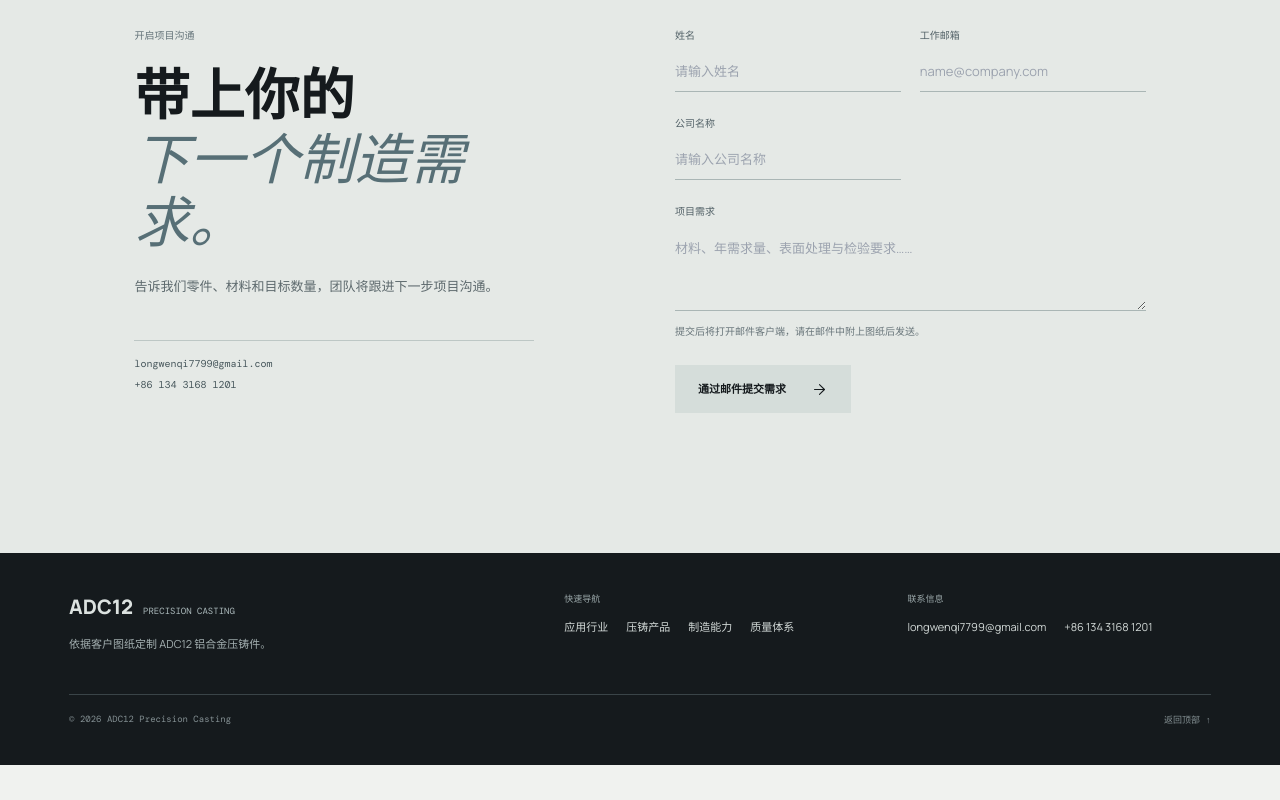
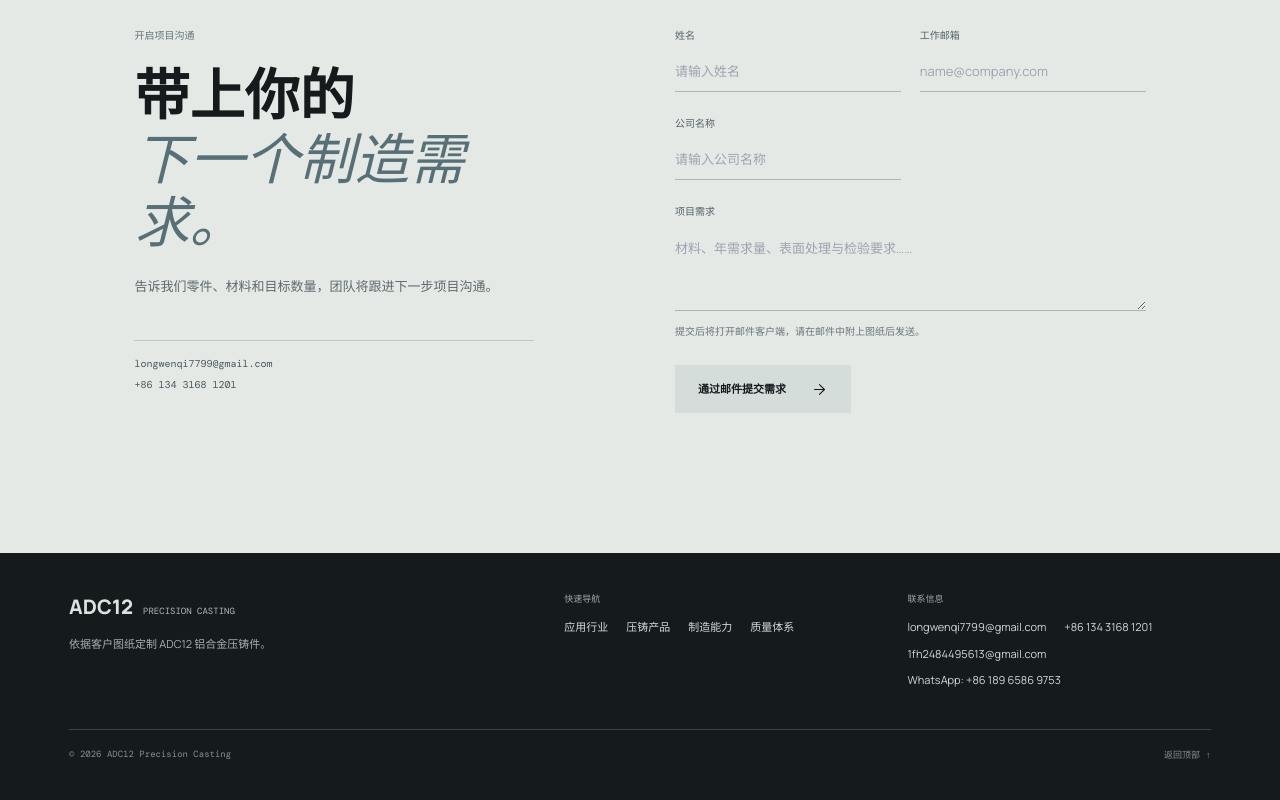
Before and after one commit to LEIFUHAU/ADC12-aluminum-casting, a Next.js app: page /zh in a window 1280 px wide. Shown: the part 5475-6275 px from the top of the page. Before the commit the page ends 6240 px from the top, so only its background shows below. Built offline with nearby package versions, Linux system fonts and the light colour scheme; a web font is replaced by a local one.

Commit message:
footer: add new sales email and WhatsApp contact, keep existing

```diff
--- a/components/Footer.tsx
+++ b/components/Footer.tsx
@@ -22,7 +22,10 @@ export default function Footer() {
       <div>
         <p className="footer-column-title">{t('contact')}</p>
         <nav className="footer-links" aria-label="Contact links">
-          <a href="mailto:longwenqi7799@gmail.com">longwenqi7799@gmail.com</a><a href="tel:+8613431681201">+86 134 3168 1201</a>
+          <a href="mailto:longwenqi7799@gmail.com">longwenqi7799@gmail.com</a>
+          <a href="tel:+8613431681201">+86 134 3168 1201</a>
+          <a href="mailto:1fh2484495613@gmail.com">1fh2484495613@gmail.com</a>
+          <a href="https://wa.me/8618965869753" target="_blank" rel="noopener noreferrer">WhatsApp: +86 189 6586 9753</a>
         </nav>
       </div>
       <div className="footer-bottom"><span>© {year} ADC12 Precision Casting</span><a href="#home">{t('backToTop')} ↑</a></div>
```
